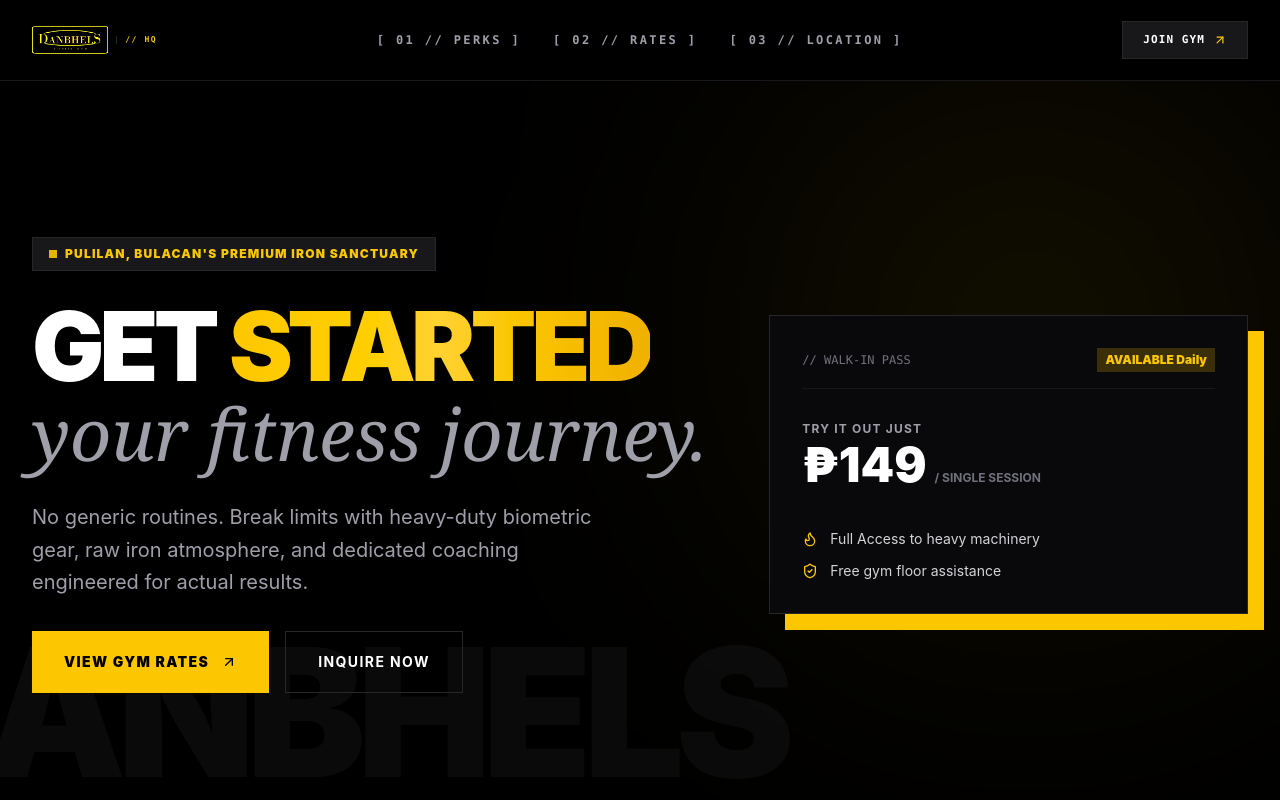
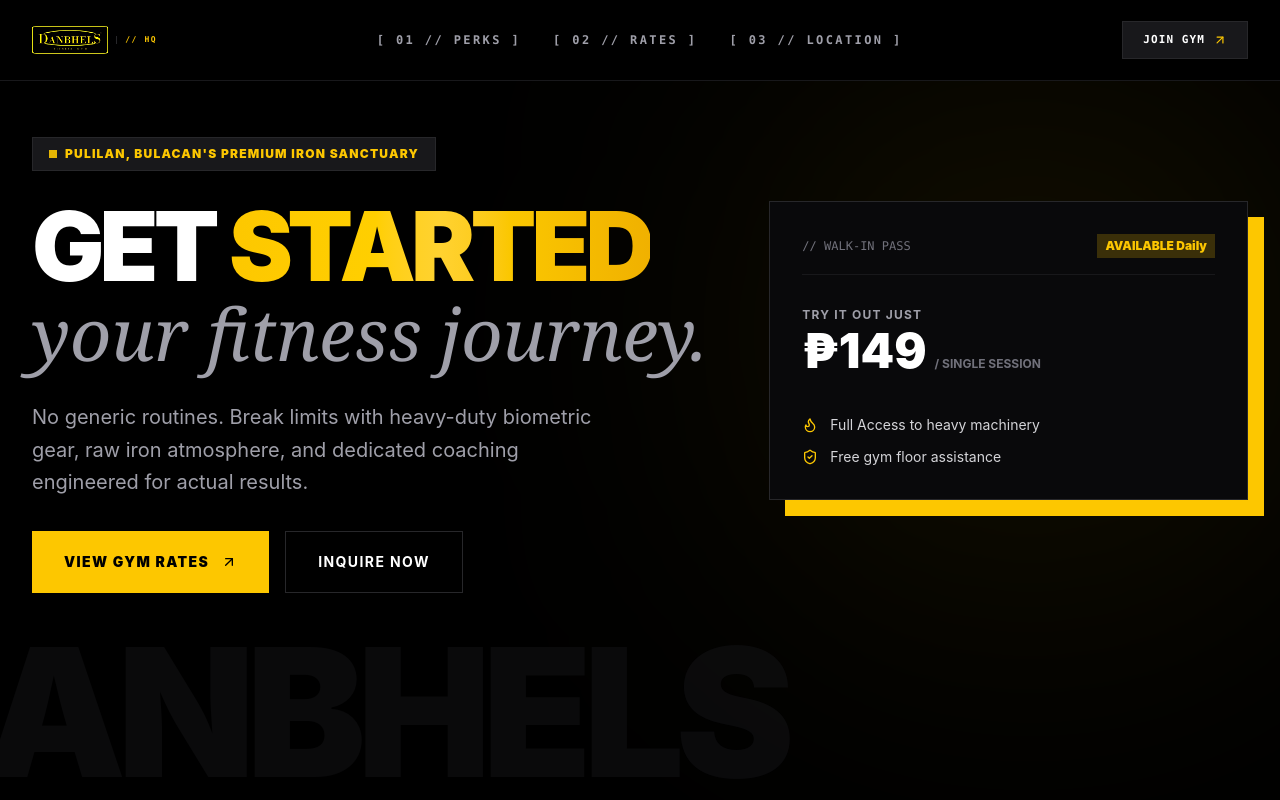
Before and after one commit to khenzxc/gym-landpage, a React (Vite) app: page / in a window 1280 px wide. Shown: the top 800 px of the page. Built offline with nearby package versions, Linux system fonts and the light colour scheme.

Commit message:
initital comm

```diff
--- a/src/components/Hero.jsx
+++ b/src/components/Hero.jsx
@@ -4,21 +4,23 @@ import { motion } from 'framer-motion';
 
 export default function Hero() {
   return (
-    // NAGDAGDAG NG id="hero" DITO PARA GUMANA ANG HOME LINK SA FOOTER
-    <section id="hero" className="relative min-h-[90vh] flex items-center justify-center bg-black overflow-hidden pt-12">
+    // RESPONSIVE BOX: Naka-center sa mobile (items-center justify-center), pero nakasandal sa itaas sa desktop (lg:justify-start)
+    // May pt-6 sa mobile para may konting awang at lg:pt-14 sa desktop para sa hinahanap mong tamang clearance
+    <section id="hero" className="relative min-h-[90vh] flex flex-col items-center justify-center lg:justify-start bg-black overflow-hidden pt-6 lg:pt-14 pb-16">
       {/* Absolute Geometric Visuals */}
       <div className="absolute right-0 top-0 w-[500px] h-[500px] bg-yellow-400/10 rounded-full blur-[150px] pointer-events-none"></div>
       <div className="absolute left-[-10%] bottom-0 text-[14vw] font-black text-zinc-900/40 select-none tracking-tighter uppercase font-sans leading-none z-0">
         DANBHELS
       </div>
 
-      <div className="max-w-7xl mx-auto px-4 sm:px-6 lg:px-8 relative z-10 w-full grid grid-cols-1 lg:grid-cols-12 gap-12 items-center">
+      {/* GRID CONTROL: items-center sa mobile para pulido at pantay ang center layout, lg:items-start sa desktop para umangat */}
+      <div className="max-w-7xl mx-auto px-4 sm:px-6 lg:px-8 relative z-10 w-full grid grid-cols-1 lg:grid-cols-12 gap-12 items-center lg:items-start">
 
-        {/* Left: Text & Badges (PAULIT-ULIT NA PAPASOK GALING KALIWA) */}
+        {/* Left: Text & Badges (CENTERED SA MOBILE, LEFT-ALIGNED SA DESKTOP) */}
         <motion.div
           initial={{ opacity: 0, x: -40 }}
           whileInView={{ opacity: 1, x: 0 }}
-          viewport={{ once: false, amount: 0.25 }} // FIXED: once: false para gumana ulit kapag binalikan
+          viewport={{ once: true, amount: 0.25 }}
           transition={{ duration: 0.8, ease: [0.25, 1, 0.5, 1] }}
           className="lg:col-span-7 space-y-8 text-center lg:text-left"
         >
@@ -49,13 +51,13 @@ export default function Hero() {
           </div>
         </motion.div>
 
-        {/* Right: Premium Hero Display Box (PAULIT-ULIT NA PAPASOK GALING KANAN) */}
+        {/* Right: Premium Hero Display Box (IBINABA LANG KAPAG DESKTOP, BALANSE AT NAKACENTER SA CP) */}
         <motion.div
           initial={{ opacity: 0, x: 40 }}
           whileInView={{ opacity: 1, x: 0 }}
-          viewport={{ once: false, amount: 0.25 }} // FIXED: once: false para sumasabay sa kaliwa tuwing babalikan
+          viewport={{ once: true, amount: 0.25 }}
           transition={{ duration: 0.8, ease: [0.25, 1, 0.5, 1], delay: 0.1 }}
-          className="lg:col-span-5 relative"
+          className="lg:col-span-5 relative w-full max-w-md mx-auto lg:max-w-none lg:mt-16" // <-- lg:mt-16 para sa desktop gap, pero walang hatak sa mobile
         >
           <div className="absolute inset-0 bg-yellow-400 translate-x-4 translate-y-4 z-0"></div>
           <div className="relative z-10 bg-zinc-950 border border-zinc-800 p-8 space-y-8">
```
